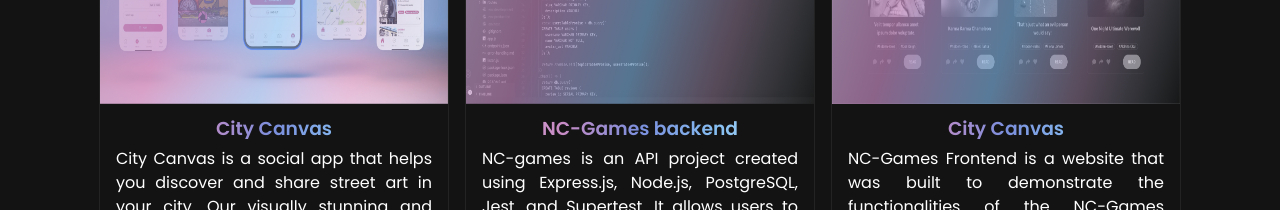
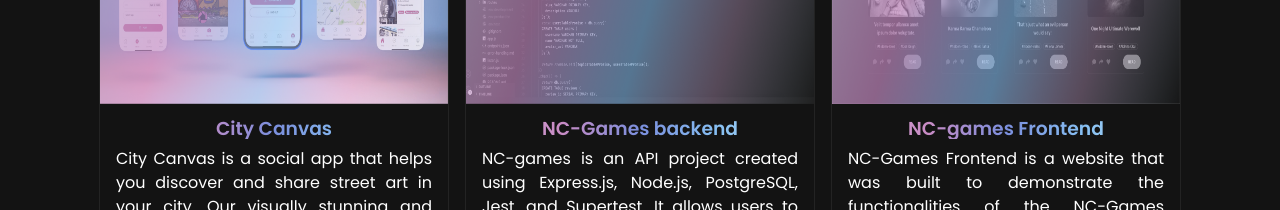
Before and after one commit to stevef24/Portfolio-project, a React (Vite) app: page / in a window 1280 px wide. Shown: the part 1140-1350 px from the top of the page. Built offline with nearby package versions, Linux system fonts and the light colour scheme; a web font is replaced by a local one.

Commit message:
changed typos

```diff
--- a/index.html
+++ b/index.html
@@ -16,7 +16,7 @@
 			gtag("config", "G-Q05SEJ53EB");
 		</script>
 		<meta charset="UTF-8" />
-		<link rel="icon" type="image/svg+xml" href="./Logo.svg" />
+		<link rel="icon" type="image/svg+xml" href="Logo.svg" />
 		<meta name="viewport" content="width=device-width, initial-scale=1.0" />
 		<title>Stav F.</title>
 	</head>
--- a/src/pages/Portfolio.jsx
+++ b/src/pages/Portfolio.jsx
@@ -94,7 +94,7 @@ const Portfolio = () => {
 							</figure>
 
 							<section className="info">
-								<h3 className="card-title">City Canvas</h3>
+								<h3 className="card-title">NC-games Frontend</h3>
 								<p>
 									NC-Games Frontend is a website that was built to demonstrate
 									the functionalities of the NC-Games API.The website was
```
Also changed, not shown: public/Logo.svg.
